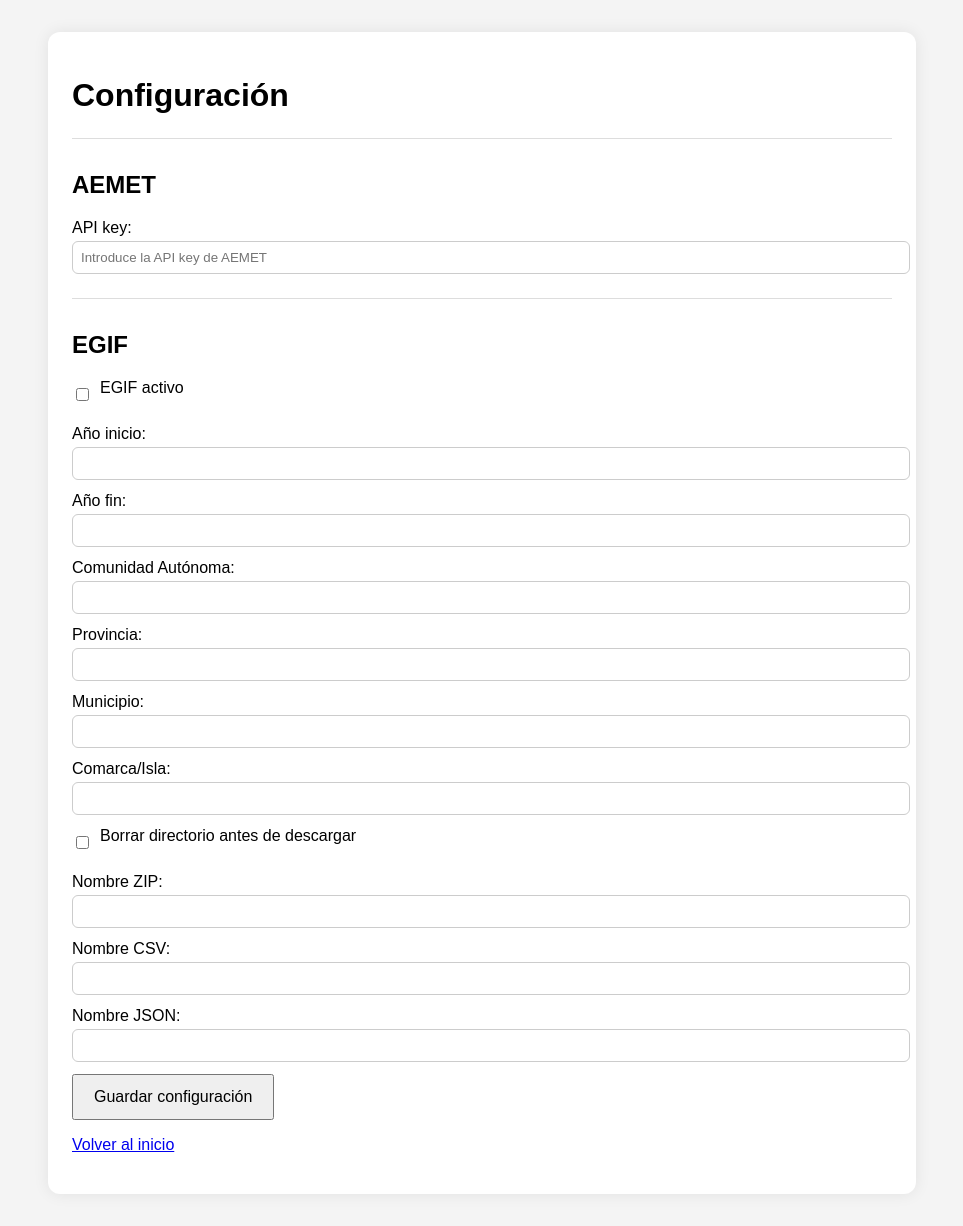
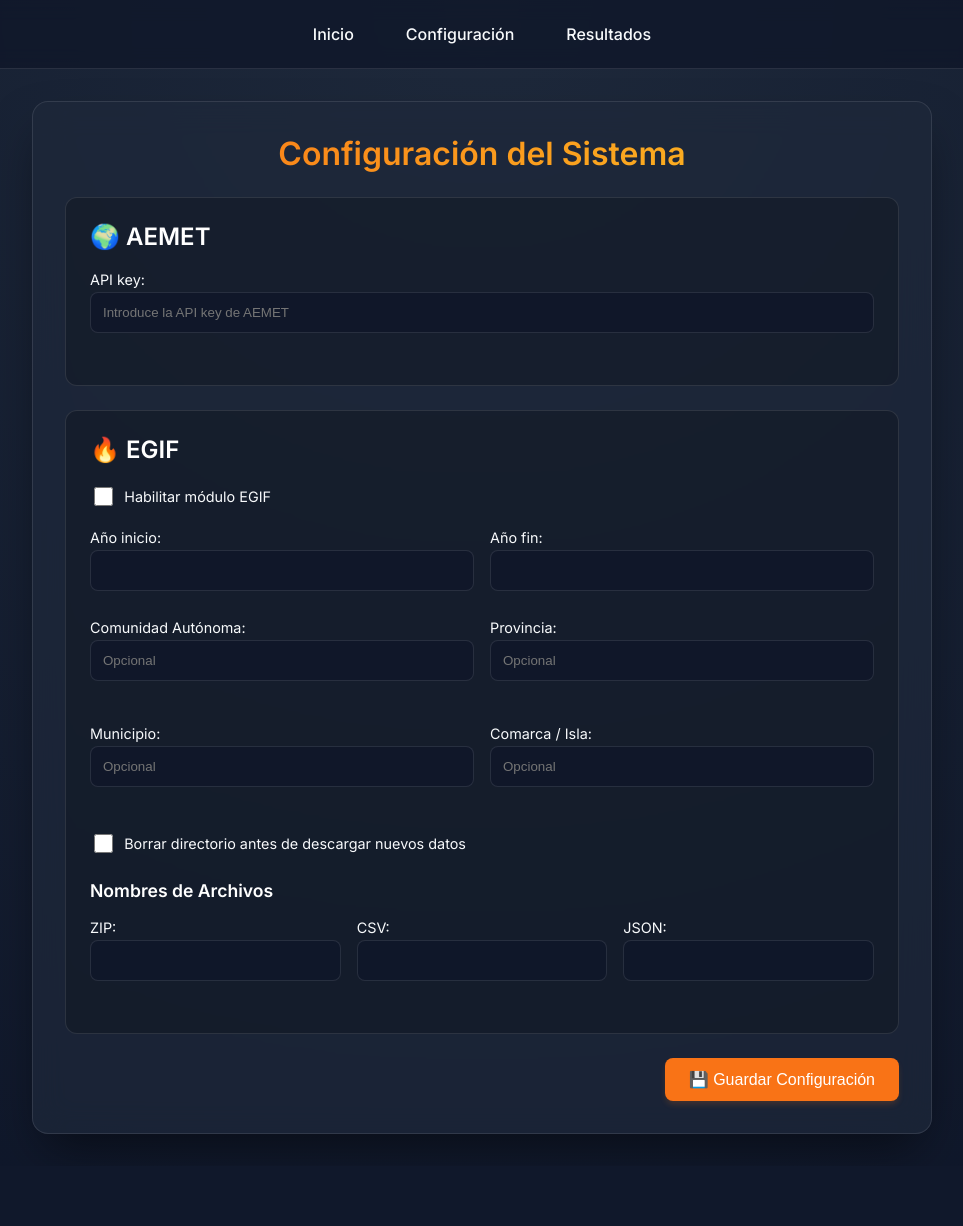
Before and after one commit to abeguerr01/prevencion-incendios_plus, a Flask app: template templates/config.html in a window 1280 px wide. Shown: the whole page, without its empty margins (158-1121 px from the left). After the commit the page ends 1143 px from the top, so only its background shows below. Run offline with Flask 3, Linux system fonts and the light colour scheme; the template is opened without the code that fills it, so the values that code supplies are empty.

Commit message:
antigravedad

```diff
--- a/app.py
+++ b/app.py
@@ -68,6 +68,44 @@ def config():
 
     return render_template("config.html", config=config_data, message=message)
 
+@app.route("/results")
+def results():
+    import pandas as pd
+    import os
+    results_path = os.path.join(ROOT_DIR, "Output", "resultados", "predicion.csv")
+    if os.path.exists(results_path):
+        try:
+            df = pd.read_csv(results_path)
+            # Ordenar para mostrar primero los que tienen mayor predicción o simplemente coger las primeras filas
+            if "pred_incendio" in df.columns:
+                df = df.sort_values(by="pred_incendio", ascending=False)
+            table_html = df.head(100).to_html(classes="styled-table", index=False)
+            return render_template("results.html", table_html=table_html, exists=True)
+        except Exception as e:
+            return render_template("results.html", message=f"Error leyendo resultados: {str(e)}", exists=False)
+    else:
+        return render_template("results.html", message="El archivo de predicción aún no ha sido generado.", exists=False)
 
 if __name__ == "__main__":
-    app.run(debug=True, host="0.0.0.0")
+    import threading
+    import webview
+
+    def start_server():
+        # Iniciamos la app de Flask en el puerto 5000 (usando 127.0.0.1)
+        app.run(host='127.0.0.1', port=5000, debug=False, use_reloader=False)
+
+    # Creamos un hilo para ejecutar el servidor Flask en segundo plano
+    t = threading.Thread(target=start_server, daemon=True)
+    t.start()
+
+    # Creamos la ventana con pywebview apuntando a la URL local
+    webview.create_window(
+        'Prevención de Incendios - Panel de Control',
+        'http://127.0.0.1:5000/',
+        width=1024,
+        height=768,
+        min_size=(800, 600)
+    )
+
+    # Iniciamos pywebview
+    webview.start(debug=False)
--- a/requirements.txt
+++ b/requirements.txt
@@ -7,3 +7,4 @@ lightgbm
 pyproj
 catboost
 Flask
+pywebview
--- /dev/null
+++ b/templates/base.html
@@ -0,0 +1,225 @@
+<!doctype html>
+<html lang="es">
+<head>
+    <meta charset="utf-8">
+    <meta name="viewport" content="width=device-width, initial-scale=1">
+    <title>{% block title %}Prevención de Incendios{% endblock %}</title>
+    <link href="https://fonts.googleapis.com/css2?family=Inter:wght@400;500;600;700&display=swap" rel="stylesheet">
+    <style>
+        :root {
+            --primary-color: #f97316; /* Orange */
+            --primary-hover: #ea580c;
+            --bg-color: #0f172a; /* Dark blue/slate */
+            --card-bg: rgba(30, 41, 59, 0.7);
+            --text-main: #f8fafc;
+            --text-muted: #94a3b8;
+            --border-color: rgba(255, 255, 255, 0.1);
+        }
+
+        body {
+            font-family: 'Inter', sans-serif;
+            margin: 0;
+            padding: 0;
+            background: var(--bg-color);
+            background-image: radial-gradient(circle at 50% 0%, #1e293b 0%, #0f172a 100%);
+            color: var(--text-main);
+            min-height: 100vh;
+            display: flex;
+            flex-direction: column;
+            align-items: center;
+        }
+
+        nav {
+            width: 100%;
+            padding: 1rem 2rem;
+            background: rgba(15, 23, 42, 0.8);
+            backdrop-filter: blur(10px);
+            border-bottom: 1px solid var(--border-color);
+            display: flex;
+            justify-content: center;
+            gap: 20px;
+            position: sticky;
+            top: 0;
+            z-index: 10;
+            box-sizing: border-box;
+        }
+
+        nav a {
+            color: var(--text-main);
+            text-decoration: none;
+            font-weight: 500;
+            padding: 0.5rem 1rem;
+            border-radius: 6px;
+            transition: all 0.2s;
+        }
+
+        nav a:hover {
+            background: rgba(255, 255, 255, 0.1);
+            color: var(--primary-color);
+        }
+
+        .container {
+            width: 100%;
+            max-width: 900px;
+            margin: 2rem auto;
+            padding: 2rem;
+            background: var(--card-bg);
+            backdrop-filter: blur(16px);
+            border-radius: 16px;
+            border: 1px solid var(--border-color);
+            box-shadow: 0 25px 50px -12px rgba(0, 0, 0, 0.5);
+            box-sizing: border-box;
+            animation: fadeIn 0.4s ease-out;
+        }
+
+        @keyframes fadeIn {
+            from { opacity: 0; transform: translateY(10px); }
+            to { opacity: 1; transform: translateY(0); }
+        }
+
+        h1, h2, h3 {
+            margin-top: 0;
+            font-weight: 600;
+            color: #fff;
+        }
+
+        h1 {
+            font-size: 2rem;
+            margin-bottom: 1.5rem;
+            text-align: center;
+            background: linear-gradient(135deg, #f97316 0%, #fbbf24 100%);
+            -webkit-background-clip: text;
+            -webkit-text-fill-color: transparent;
+        }
+
+        p {
+            color: var(--text-muted);
+            line-height: 1.6;
+        }
+
+        button, input[type="submit"], .btn {
+            background: var(--primary-color);
+            color: #fff;
+            border: none;
+            padding: 0.75rem 1.5rem;
+            font-size: 1rem;
+            font-weight: 500;
+            border-radius: 8px;
+            cursor: pointer;
+            transition: all 0.2s ease;
+            text-decoration: none;
+            display: inline-block;
+            box-shadow: 0 4px 6px -1px rgba(249, 115, 22, 0.2);
+        }
+
+        button:hover, input[type="submit"]:hover, .btn:hover {
+            background: var(--primary-hover);
+            transform: translateY(-1px);
+            box-shadow: 0 6px 8px -1px rgba(249, 115, 22, 0.3);
+        }
+
+        .message {
+            margin: 1rem 0;
+            padding: 1rem;
+            background: rgba(34, 197, 94, 0.1);
+            border: 1px solid rgba(34, 197, 94, 0.2);
+            color: #4ade80;
+            border-radius: 8px;
+            text-align: center;
+        }
+
+        /* Forms */
+        .section {
+            background: rgba(0, 0, 0, 0.2);
+            padding: 1.5rem;
+            border-radius: 12px;
+            margin-bottom: 1.5rem;
+            border: 1px solid var(--border-color);
+        }
+
+        label {
+            display: block;
+            margin-bottom: 0.5rem;
+            font-size: 0.9rem;
+            color: var(--text-main);
+        }
+
+        input[type="text"], input[type="number"] {
+            width: 100%;
+            padding: 0.75rem;
+            margin-top: 0.25rem;
+            margin-bottom: 1.25rem;
+            background: rgba(15, 23, 42, 0.8);
+            border: 1px solid var(--border-color);
+            color: #fff;
+            border-radius: 8px;
+            box-sizing: border-box;
+            transition: border-color 0.2s;
+        }
+
+        input[type="text"]:focus, input[type="number"]:focus {
+            outline: none;
+            border-color: var(--primary-color);
+        }
+
+        .checkbox {
+            display: flex;
+            align-items: center;
+            gap: 0.5rem;
+            margin-bottom: 1.25rem;
+        }
+
+        .checkbox label {
+            margin-bottom: 0;
+            cursor: pointer;
+        }
+
+        input[type="checkbox"] {
+            accent-color: var(--primary-color);
+            width: 1.2rem;
+            height: 1.2rem;
+            cursor: pointer;
+        }
+
+        /* Tables */
+        .table-container {
+            overflow-x: auto;
+            margin-top: 1.5rem;
+            border-radius: 8px;
+            border: 1px solid var(--border-color);
+        }
+
+        .styled-table {
+            width: 100%;
+            border-collapse: collapse;
+            font-size: 0.9rem;
+            text-align: left;
+        }
+
+        .styled-table th, .styled-table td {
+            padding: 12px 15px;
+            border-bottom: 1px solid var(--border-color);
+        }
+
+        .styled-table th {
+            background-color: rgba(0, 0, 0, 0.3);
+            color: var(--primary-color);
+            font-weight: 600;
+        }
+
+        .styled-table tbody tr:hover {
+            background-color: rgba(255, 255, 255, 0.05);
+        }
+    </style>
+</head>
+<body>
+    <nav>
+        <a href="{{ url_for('index') }}">Inicio</a>
+        <a href="{{ url_for('config') }}">Configuración</a>
+        <a href="{{ url_for('results') }}">Resultados</a>
+    </nav>
+    <div class="container">
+        {% block content %}{% endblock %}
+    </div>
+</body>
+</html>
--- a/templates/config.html
+++ b/templates/config.html
@@ -1,40 +1,29 @@
-<!doctype html>
-<html lang="es">
-<head>
-    <meta charset="utf-8">
-    <meta name="viewport" content="width=device-width, initial-scale=1">
-    <title>Configuración - Prevención de Incendios</title>
-    <style>
-        body { font-family: Arial, sans-serif; padding: 24px; background: #f4f4f4; }
-        .container { max-width: 820px; margin: 0 auto; background: #fff; padding: 24px; border-radius: 12px; box-shadow: 0 0 16px rgba(0,0,0,0.08); }
-        label { display: block; margin-bottom: 12px; }
-        input[type=text], input[type=number] { width: 100%; padding: 8px; margin-top: 4px; border: 1px solid #ccc; border-radius: 6px; }
-        .section { margin-top: 24px; padding-top: 12px; border-top: 1px solid #ddd; }
-        .checkbox { display: flex; align-items: center; gap: 8px; margin-bottom: 16px; }
-        button { padding: 12px 20px; font-size: 1rem; }
-        .message { margin: 16px 0; padding: 12px; background: #e0f7da; border: 1px solid #8bc34a; color: #33691e; border-radius: 8px; }
-    </style>
-</head>
-<body>
-<div class="container">
-    <h1>Configuración</h1>
+{% extends "base.html" %}
+
+{% block content %}
+    <h1>Configuración del Sistema</h1>
+
     {% if message %}
         <div class="message">{{ message }}</div>
     {% endif %}
+
     <form method="post">
         <div class="section">
-            <h2>AEMET</h2>
+            <h2>🌍 AEMET</h2>
             <label>
                 API key:
                 <input type="text" name="api" value="{{ config.AEMET.api or '' }}" placeholder="Introduce la API key de AEMET">
             </label>
         </div>
+
         <div class="section">
-            <h2>EGIF</h2>
+            <h2>🔥 EGIF</h2>
             <div class="checkbox">
                 <input type="checkbox" id="activo" name="activo" {% if config.EGIF.activo %}checked{% endif %}>
-                <label for="activo">EGIF activo</label>
+                <label for="activo">Habilitar módulo EGIF</label>
             </div>
+
+            <div style="display: grid; grid-template-columns: 1fr 1fr; gap: 1rem;">
                 <label>
                     Año inicio:
                     <input type="number" name="anio_inicio" value="{{ config.EGIF.anio_inicio }}" min="2000" max="2100">
@@ -43,42 +32,51 @@
                     Año fin:
                     <input type="number" name="anio_fin" value="{{ config.EGIF.anio_fin }}" min="2000" max="2100">
                 </label>
+            </div>
+
+            <div style="display: grid; grid-template-columns: 1fr 1fr; gap: 1rem;">
                 <label>
                     Comunidad Autónoma:
-                <input type="text" name="ComunidadAutonoma" value="{{ config.EGIF.ComunidadAutonoma or '' }}">
+                    <input type="text" name="ComunidadAutonoma" value="{{ config.EGIF.ComunidadAutonoma or '' }}" placeholder="Opcional">
                 </label>
                 <label>
                     Provincia:
-                <input type="text" name="Provincia" value="{{ config.EGIF.Provincia or '' }}">
+                    <input type="text" name="Provincia" value="{{ config.EGIF.Provincia or '' }}" placeholder="Opcional">
                 </label>
                 <label>
                     Municipio:
-                <input type="text" name="Municipio" value="{{ config.EGIF.Municipio or '' }}">
+                    <input type="text" name="Municipio" value="{{ config.EGIF.Municipio or '' }}" placeholder="Opcional">
                 </label>
                 <label>
-                Comarca/Isla:
-                <input type="text" name="ComarcaIsla" value="{{ config.EGIF.ComarcaIsla or '' }}">
+                    Comarca / Isla:
+                    <input type="text" name="ComarcaIsla" value="{{ config.EGIF.ComarcaIsla or '' }}" placeholder="Opcional">
                 </label>
-            <div class="checkbox">
+            </div>
+
+            <div class="checkbox" style="margin-top: 1rem;">
                 <input type="checkbox" id="borrarDirectorio" name="borrarDirectorio" {% if config.EGIF.borrarDirectorio %}checked{% endif %}>
-                <label for="borrarDirectorio">Borrar directorio antes de descargar</label>
+                <label for="borrarDirectorio">Borrar directorio antes de descargar nuevos datos</label>
             </div>
+
+            <h3 style="margin-top: 1.5rem; font-size: 1.1rem;">Nombres de Archivos</h3>
+            <div style="display: grid; grid-template-columns: 1fr 1fr 1fr; gap: 1rem;">
                 <label>
-                Nombre ZIP:
+                    ZIP:
                     <input type="text" name="nameZip" value="{{ config.EGIF.nameZip or '' }}">
                 </label>
                 <label>
-                Nombre CSV:
+                    CSV:
                     <input type="text" name="nameCSV" value="{{ config.EGIF.nameCSV or '' }}">
                 </label>
                 <label>
-                Nombre JSON:
+                    JSON:
                     <input type="text" name="nameJson" value="{{ config.EGIF.nameJson or '' }}">
                 </label>
             </div>
-        <button type="submit">Guardar configuración</button>
+        </div>
+
+        <div style="text-align: right;">
+            <button type="submit">💾 Guardar Configuración</button>
+        </div>
     </form>
-    <p><a href="{{ url_for('index') }}">Volver al inicio</a></p>
-</div>
-</body>
-</html>
+{% endblock %}
```
Also changed, not shown: desktop_app.py (added, +25 -0 lines), templates/index.html (+29 -24 lines), templates/results.html (added, +27 -0 lines). Lines whose indentation alone changed are shown as unchanged.
